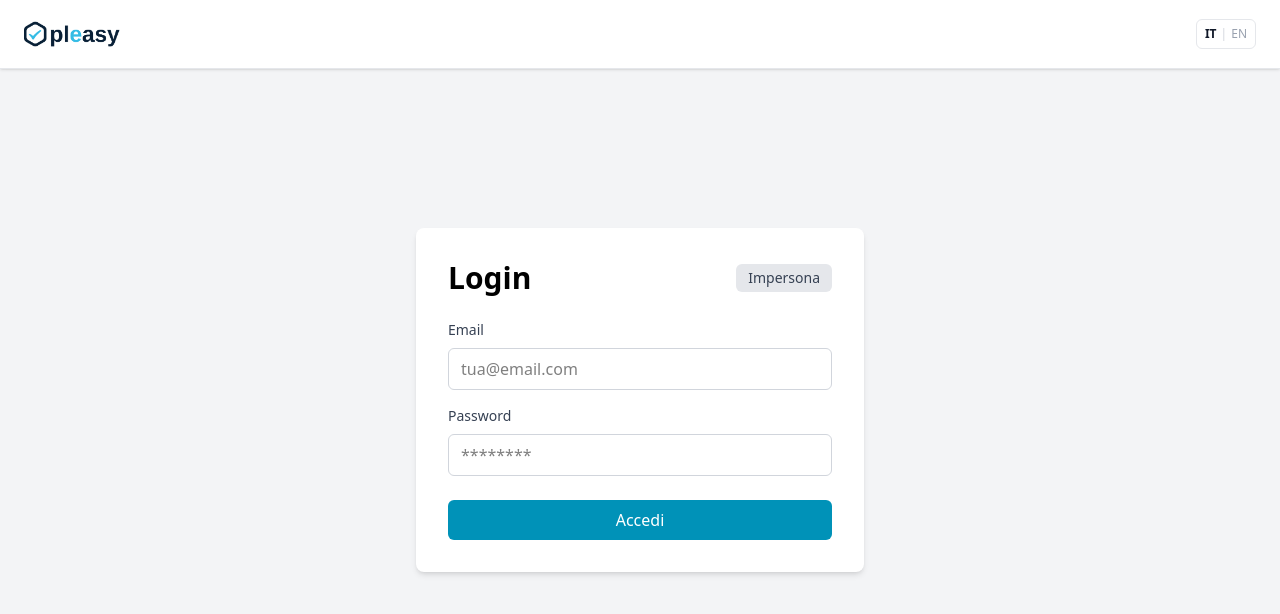
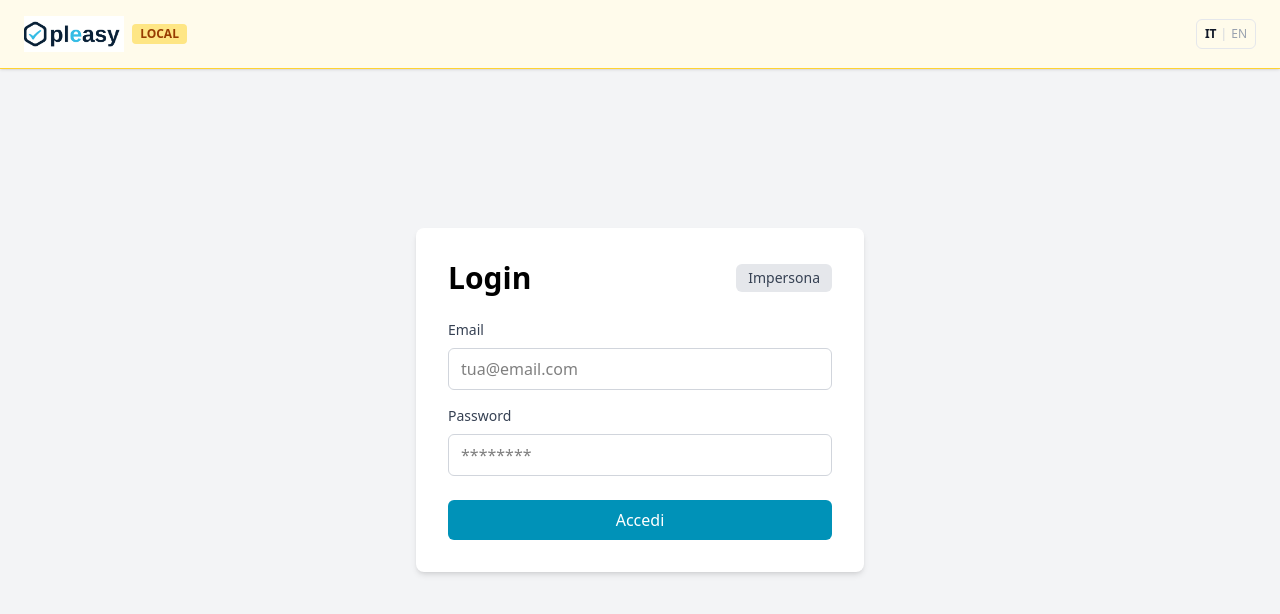
Before and after one commit to fdaniele81/pleasy, a React (Vite) app in the folder frontend/: page /login in a window 1280 px wide. Shown: the top 614 px of the page. Built offline with nearby package versions, Linux system fonts and the light colour scheme; no server answers.

Commit message:
Aggiunto bedge per test environment

```diff
--- a/frontend/src/shared/components/Header.jsx
+++ b/frontend/src/shared/components/Header.jsx
@@ -17,6 +17,8 @@ import LanguageSwitcher from "./LanguageSwitcher";
 const ChangePasswordModal = lazy(() => import("../../features/users/components/ChangePasswordModal"));
 
 const HOME_URL = import.meta.env.VITE_HOME_URL || null;
+const IS_NON_PROD = import.meta.env.VITE_API_URL?.includes('test-api') || import.meta.env.DEV;
+const ENV_LABEL = import.meta.env.DEV ? 'LOCAL' : 'TEST';
 
 const MobileNavLink = memo(function MobileNavLink({ to, icon, label, isActive, onClick }) {
   return (
@@ -166,7 +168,7 @@ const Header = memo(function Header() {
   const isReportMenuActive = REPORT_MENU_ROUTES.includes(location.pathname);
 
   return (
-    <header className="fixed top-0 left-0 right-0 bg-white shadow-sm border-b border-gray-200 z-50">
+    <header className={`fixed top-0 left-0 right-0 shadow-sm border-b z-50 ${IS_NON_PROD ? 'bg-amber-50 border-amber-300' : 'bg-white border-gray-200'}`}>
       <div className="max-w-full mx-auto px-6 py-4">
         <div className="flex justify-between items-center">
           <div className="flex items-center space-x-8">
@@ -176,6 +178,7 @@ const Header = memo(function Header() {
                 className="flex items-center hover:opacity-80 transition-opacity"
               >
                 <img src="/pleasy.png" alt="pleasy" className="h-9" />
+                {IS_NON_PROD && <span className="ml-2 px-2 py-0.5 text-xs font-bold text-amber-800 bg-amber-200 rounded">{ENV_LABEL}</span>}
               </a>
             ) : (
               <Link
@@ -183,6 +186,7 @@ const Header = memo(function Header() {
                 className="flex items-center hover:opacity-80 transition-opacity"
               >
                 <img src="/pleasy.png" alt="pleasy" className="h-9" />
+                {IS_NON_PROD && <span className="ml-2 px-2 py-0.5 text-xs font-bold text-amber-800 bg-amber-200 rounded">{ENV_LABEL}</span>}
               </Link>
             )}
 
```
Also changed, not shown: 1 other file (tests, documents, lock files or other folders).
